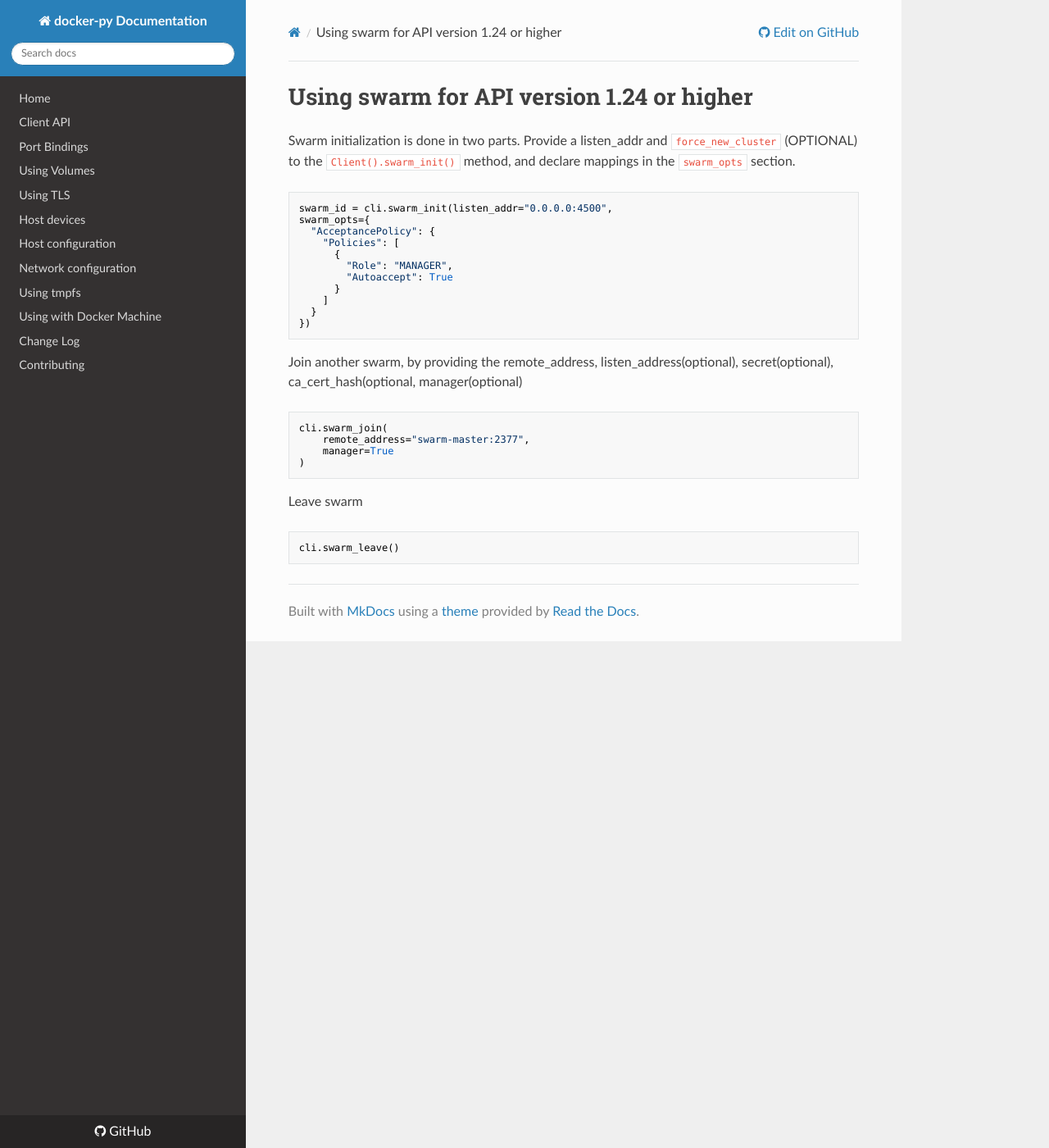
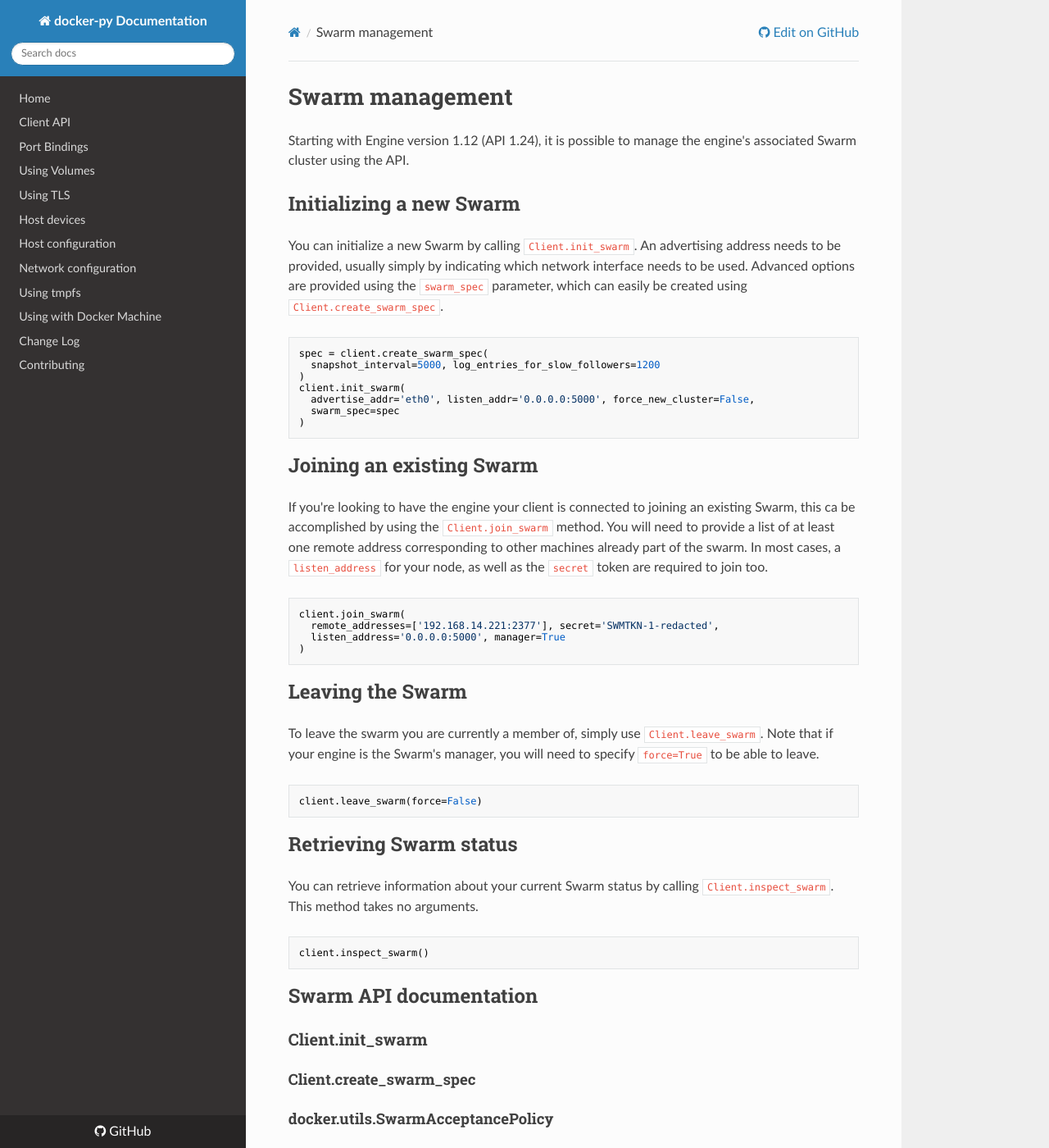
Before and after one commit to docker/docker-py, an MkDocs documentation site: the page built from docs/swarm.md, in a window 1280 px wide and 1400 px high. Shown: the whole window at 82% size. Built offline with MkDocs 1.6.1, drawn with Linux system fonts in a browser that asks for light colours; nearby versions of some CDN libraries; old or Windows-style settings are respelled for this version of MkDocs; some of the changed text lies outside the part shown.

Commit message:
Update Swarm documentation
Signed-off-by: Joffrey F <joffrey@docker.com>

````diff
--- a/docs/swarm.md
+++ b/docs/swarm.md
@@ -1,35 +1,74 @@
-# Using swarm for API version 1.24 or higher
+# Swarm management
 
-Swarm initialization is done in two parts.  Provide a listen_addr and `force_new_cluster` (OPTIONAL) to
-the `Client().swarm_init()` method, and declare mappings in the
-`swarm_opts` section.
+Starting with Engine version 1.12 (API 1.24), it is possible to manage the
+engine's associated Swarm cluster using the API.
+
+## Initializing a new Swarm
+
+You can initialize a new Swarm by calling `Client.init_swarm`. An advertising
+address needs to be provided, usually simply by indicating which network
+interface needs to be used. Advanced options are provided using the
+`swarm_spec` parameter, which can easily be created using
+`Client.create_swarm_spec`.
 
 ```python
-swarm_id = cli.swarm_init(listen_addr="0.0.0.0:4500",
-swarm_opts={
-  "AcceptancePolicy": {
-    "Policies": [
-      {
-        "Role": "MANAGER",
-        "Autoaccept": True
-      }
-    ]
-  }
-})
-```
-
-Join another swarm, by providing the remote_address, listen_address(optional),
-secret(optional), ca_cert_hash(optional, manager(optional)
-```python
-cli.swarm_join(
-    remote_address="swarm-master:2377",
-    manager=True
+spec = client.create_swarm_spec(
+  snapshot_interval=5000, log_entries_for_slow_followers=1200
+)
+client.init_swarm(
+  advertise_addr='eth0', listen_addr='0.0.0.0:5000', force_new_cluster=False,
+  swarm_spec=spec
 )
 ```
 
+## Joining an existing Swarm
 
-Leave swarm
+If you're looking to have the engine your client is connected to joining an
+existing Swarm, this ca be accomplished by using the `Client.join_swarm`
+method. You will need to provide a list of at least one remote address
+corresponding to other machines already part of the swarm. In most cases,
+a `listen_address` for your node, as well as the `secret` token are required
+to join too.
 
 ```python
-cli.swarm_leave()
+client.join_swarm(
+  remote_addresses=['192.168.14.221:2377'], secret='SWMTKN-1-redacted',
+  listen_address='0.0.0.0:5000', manager=True
+)
 ```
+
+## Leaving the Swarm
+
+To leave the swarm you are currently a member of, simply use
+`Client.leave_swarm`. Note that if your engine is the Swarm's manager,
+you will need to specify `force=True` to be able to leave.
+
+```python
+client.leave_swarm(force=False)
+```
+
+
+## Retrieving Swarm status
+
+You can retrieve information about your current Swarm status by calling
+`Client.inspect_swarm`. This method takes no arguments.
+
+```python
+client.inspect_swarm()
+```
+
+## Swarm API documentation
+
+### Client.init_swarm
+
+#### Client.create_swarm_spec
+
+#### docker.utils.SwarmAcceptancePolicy
+
+#### docker.utils.SwarmExternalCA
+
+### Client.inspect_swarm
+
+### Client.join_swarm
+
+### CLient.leave_swarm
````
